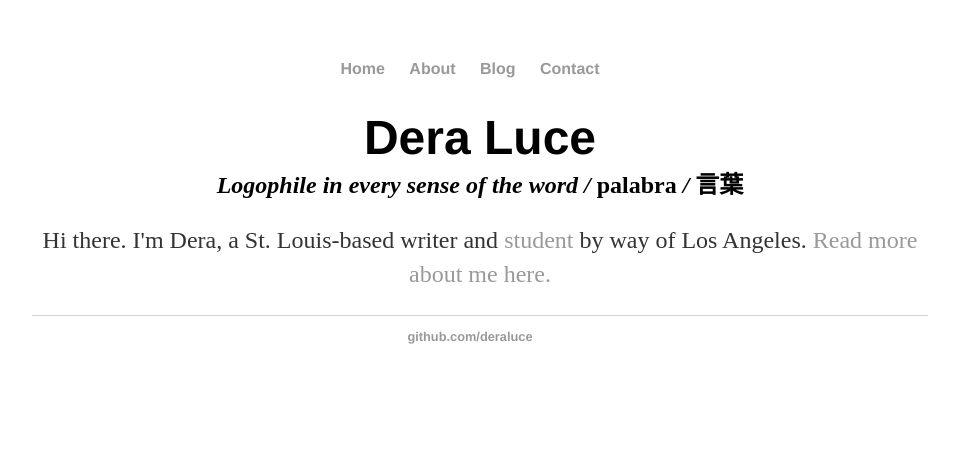
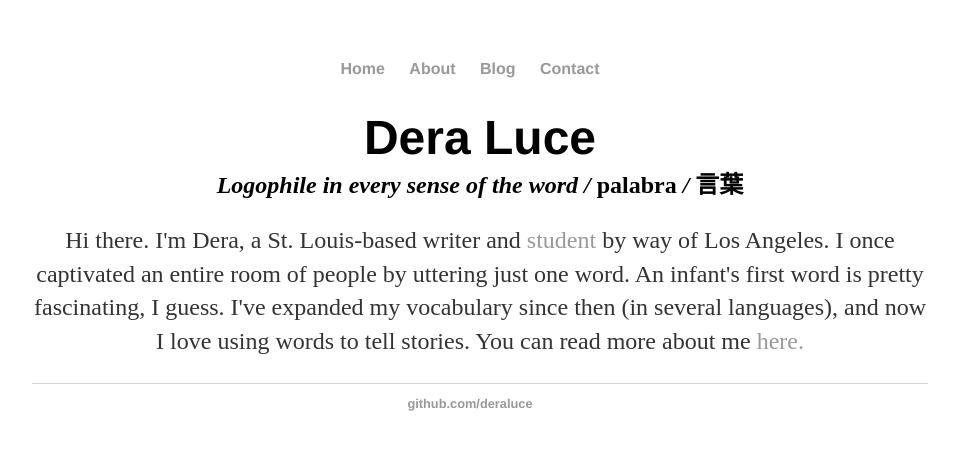
Before and after one commit to DeraLuce/DeraLuce.github.io, a Jekyll site: the page built from index.html, in a window 1280 px wide. Shown: the top 450 px of the page, without its empty margins (160-1119 px from the left). Built offline with Jekyll 4.4.1, drawn with Linux system fonts in a browser that asks for light colours.

Commit message:
Update index.html

```diff
--- a/index.html
+++ b/index.html
@@ -6,5 +6,7 @@ title: Dera Luce
 	<h1>Dera Luce</h1>
 	<h2> <em>Logophile in every sense of the word / <span class = "unital">palabra</span> /</em> 言葉</h2>
 	<p>Hi there. I'm Dera, a St. Louis-based writer and <a href ="http://360.wustl.edu/author/dera-ikeme/"> student </a>
-	by way of Los Angeles.  <a href="/about">Read more about me here.</a></p>
+	by way of Los Angeles. I once captivated an entire room of people by uttering just one word.
+	An infant's first word is pretty fascinating, I guess. I've expanded my vocabulary since then (in several languages), and
+	now I love using words to tell stories. You can read more about me <a href="/about"> here.</a></p>
 </div><!-- /.blurb -->
```
